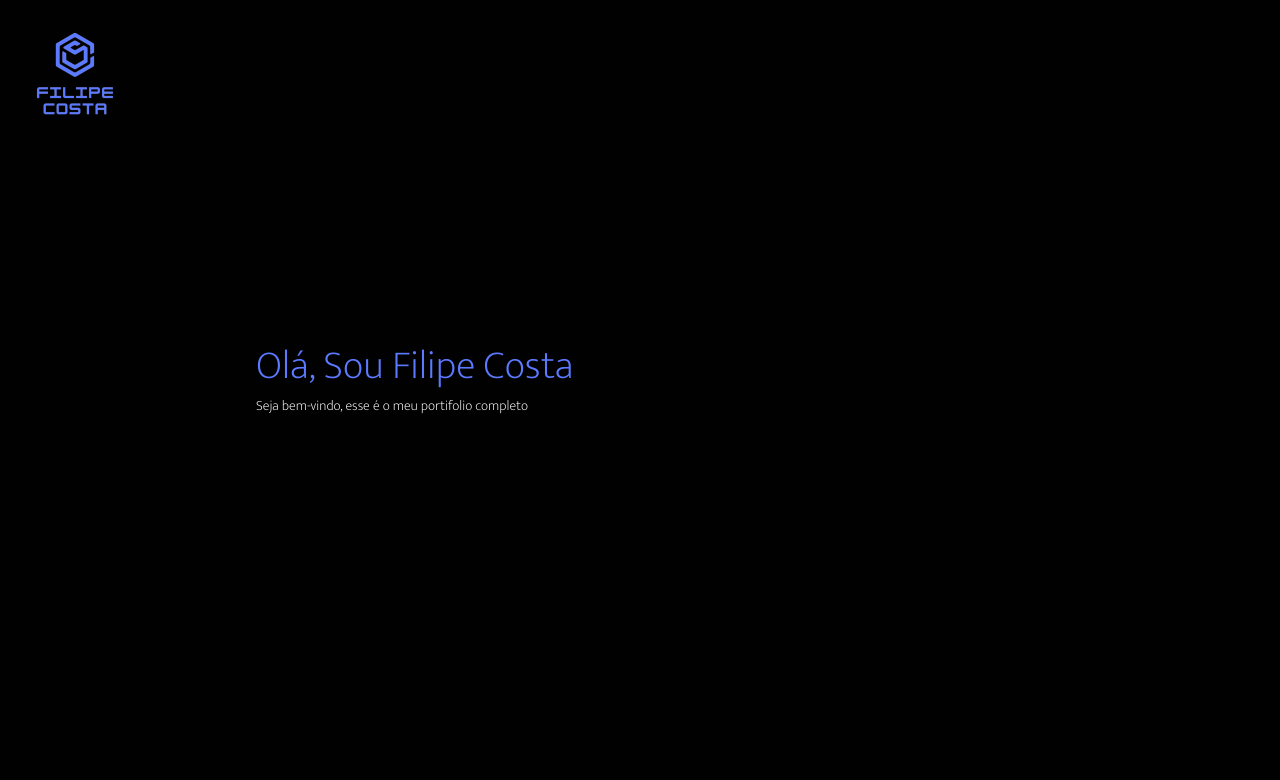
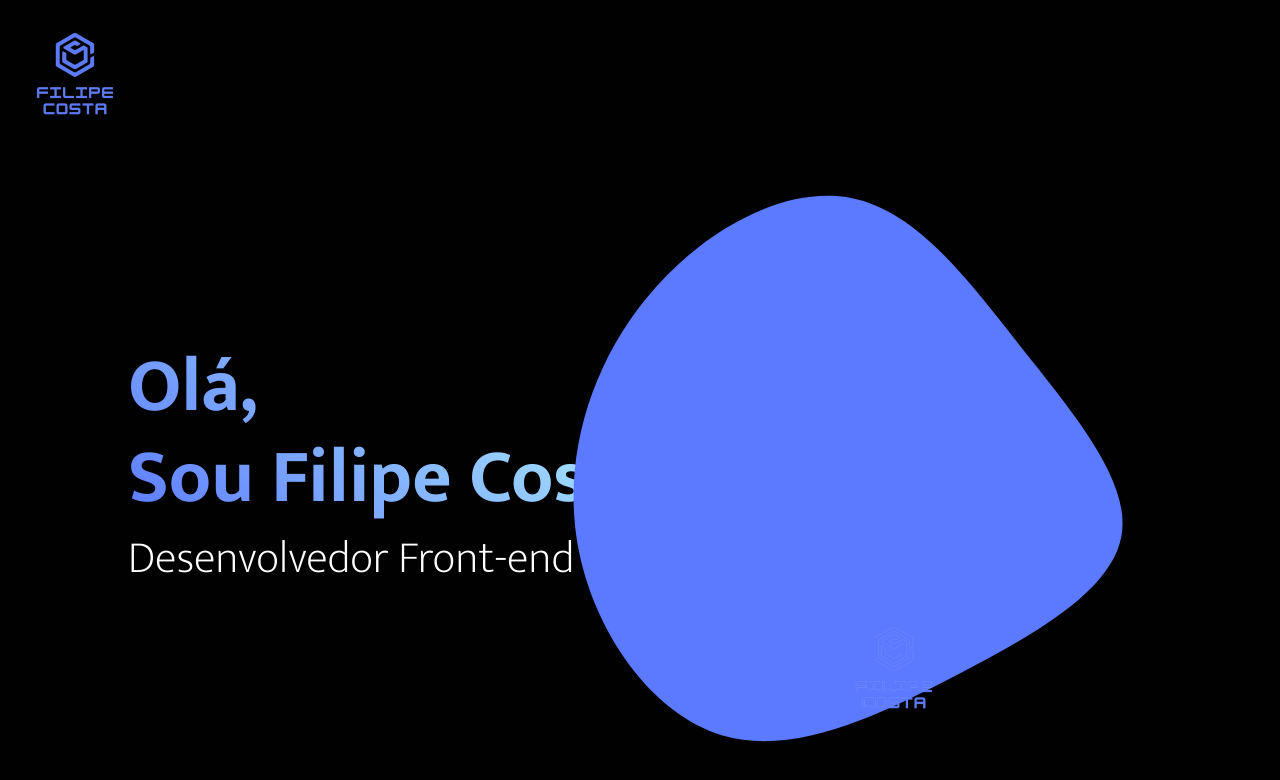
Before and after one commit to Filip3C0/Portifolio, a plain HTML site: page index.html in a window 1280 px wide. Shown: the top 780 px of the page. Drawn offline with nearby package versions, Linux system fonts and the light colour scheme.

```diff
--- a/index.html
+++ b/index.html
@@ -19,16 +19,17 @@
         </div>
 
         <div class="content">
-          <h1>Olá, Sou Filipe Costa</h1>
-          <h3>Seja bem-vindo, esse é o meu portifolio completo</h3>
+          <h1>Olá,<br> Sou Filipe Costa</h1>
+          <h2>Desenvolvedor Front-end</h2>
 
-          <div class="form"></div>
-          <img src="" alt="">
+          <svg viewBox="0 0 200 200" xmlns="http://www.w3.org/2000/svg">
+            <path fill="#5C7AFF" d="M41.3,-33.1C55.4,-15.3,70,2,67.5,16.3C64.9,30.6,45.3,41.9,24.3,52.8C3.4,63.7,-18.7,74.3,-37.5,68.8C-56.2,63.2,-71.5,41.5,-75.6,18.7C-79.6,-4.1,-72.3,-28,-57.8,-45.9C-43.3,-63.9,-21.7,-75.9,-4,-72.7C13.6,-69.5,27.2,-51,41.3,-33.1Z" transform="translate(100 100)" />
+          </svg>
+          <img src="./assets/logo.png" alt="">
         </div>
 
 
-
-      <footer></footer>
+     <!-- <footer>&copy; Filipe Costa | Todos os Direitos Reservados</footer>-->
     </main>
 </body>
 </html>
--- a/style.css
+++ b/style.css
@@ -12,17 +12,35 @@ body{
     color: white;
 }
 h1{
-    font-weight: 200;
-    color: #5C7AFF;
+    font-weight: 700;
+    font-size: 76px;
+    background: linear-gradient(45deg, #5C7AFF, #B7FDFE);
+    background-clip: text;
+    -webkit-background-clip: text;
+    -moz-background-clip: text;
+    -moz-text-fill-color: transparent;
+    -webkit-text-fill-color: transparent;
+    display: inline-block
+
 }
-h3{
-    font-weight: 100;
-    font-size: 14px;
+h2{
+    font-weight: 300;
+    font-size: 45px;
 }
 .content{
-    padding-left: 20%;
+    padding-left: 10%;
     margin-top: 15%;
 }
-.form{
-
+svg{
+    width: 760px;
+    display: flex;
+    position: relative;
+    float: right;
+    top:-500px;
+    left: -3%;
+    border: 0;
 }
+.content img{
+    position: relative;
+    left: 60%;
+}
```
Also changed, not shown: assets/perfil.png (added).
